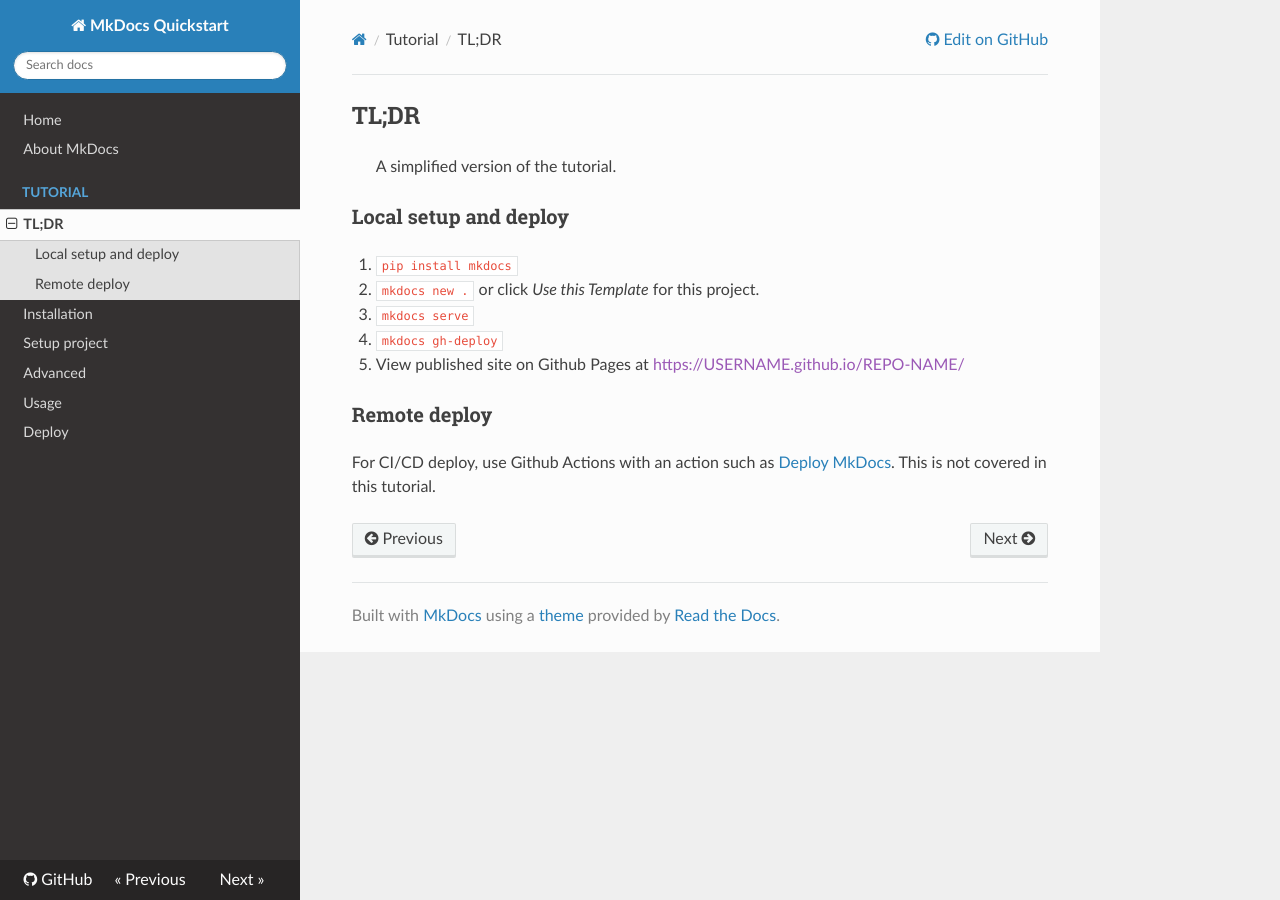
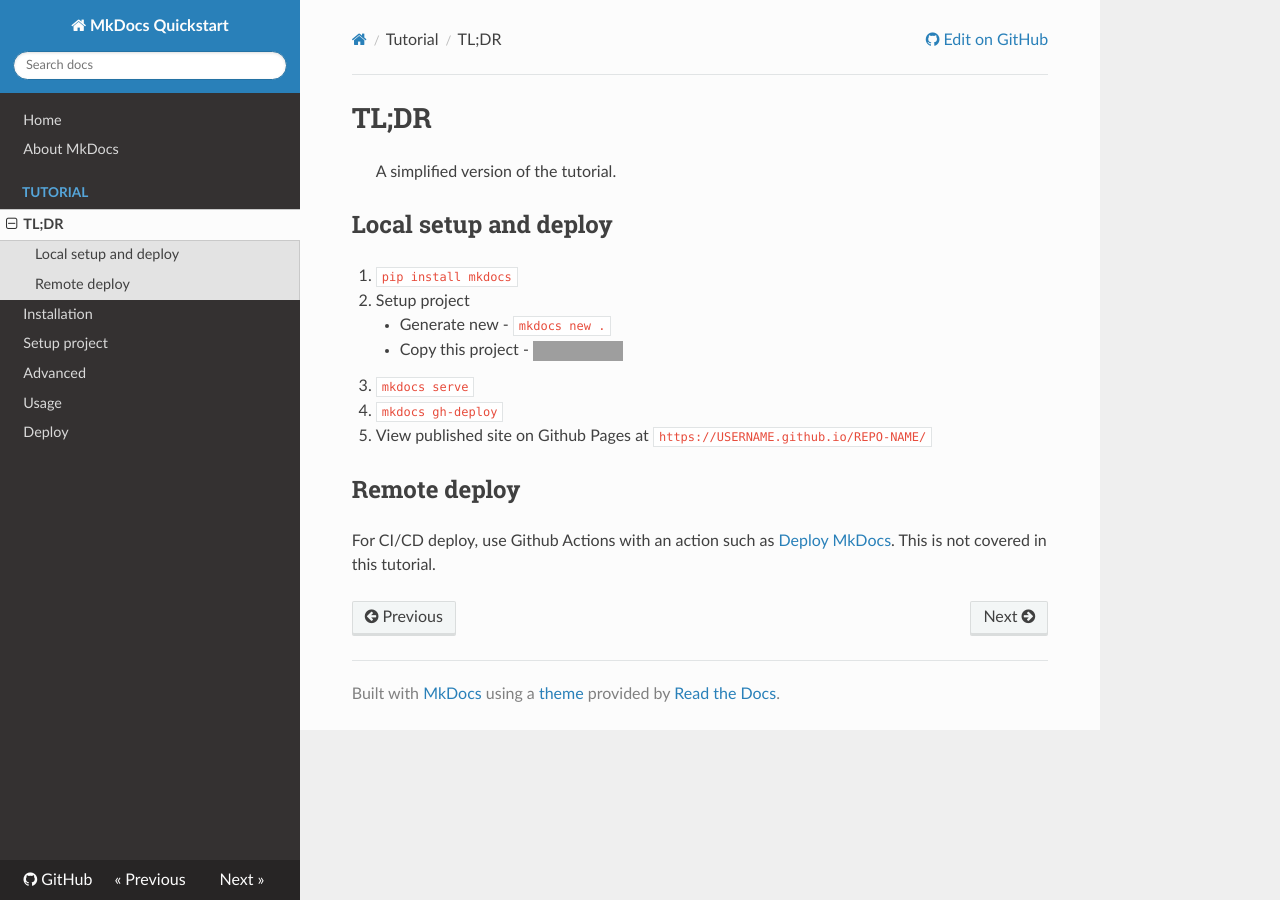
Before and after one commit to MichaelCurrin/mkdocs-quickstart, an MkDocs documentation site: the page built from docs/tutorial/tldr.md, in a window 1280 px wide. Built offline with MkDocs 1.6.1, drawn with Linux system fonts in a browser that asks for light colours; nearby versions of some CDN libraries; grey boxes are pictures that could not be loaded.

Commit message:
feat: Update pages

```diff
--- a/docs/tutorial/tldr.md
+++ b/docs/tutorial/tldr.md
@@ -1,14 +1,18 @@
-## TL;DR
+# TL;DR
 > A simplified version of the tutorial.
 
-### Local setup and deploy
+
+## Local setup and deploy
 
 1. `pip install mkdocs`
-2. `mkdocs new .` or click _Use this Template_ for this project.
+2. Setup project
+    - Generate new - `mkdocs new .`
+    - Copy this project - [![Use this template](https://img.shields.io/badge/Use_this_template-green.svg)](https://github.com/MichaelCurrin/mkdocs-quickstart/generate)
 3. `mkdocs serve`
 4. `mkdocs gh-deploy`
-5. View published site on Github Pages at [https://USERNAME.github.io/REPO-NAME/]()
+5. View published site on Github Pages at `https://USERNAME.github.io/REPO-NAME/`
 
-### Remote deploy
+
+## Remote deploy
 
 For CI/CD deploy, use Github Actions with an action such as [Deploy MkDocs](https://github.com/marketplace/actions/deploy-mkdocs). This is not covered in this tutorial.
```
Also changed, not shown: docs/index.md (line endings or trailing spaces).
